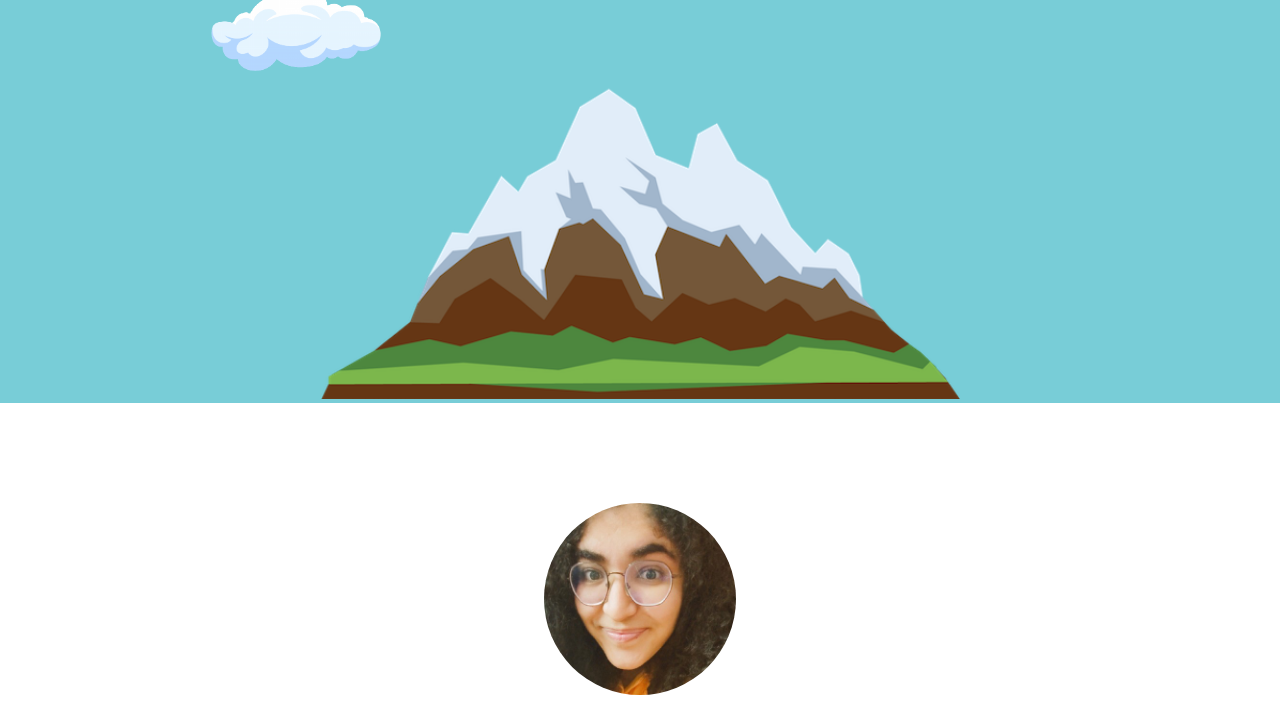
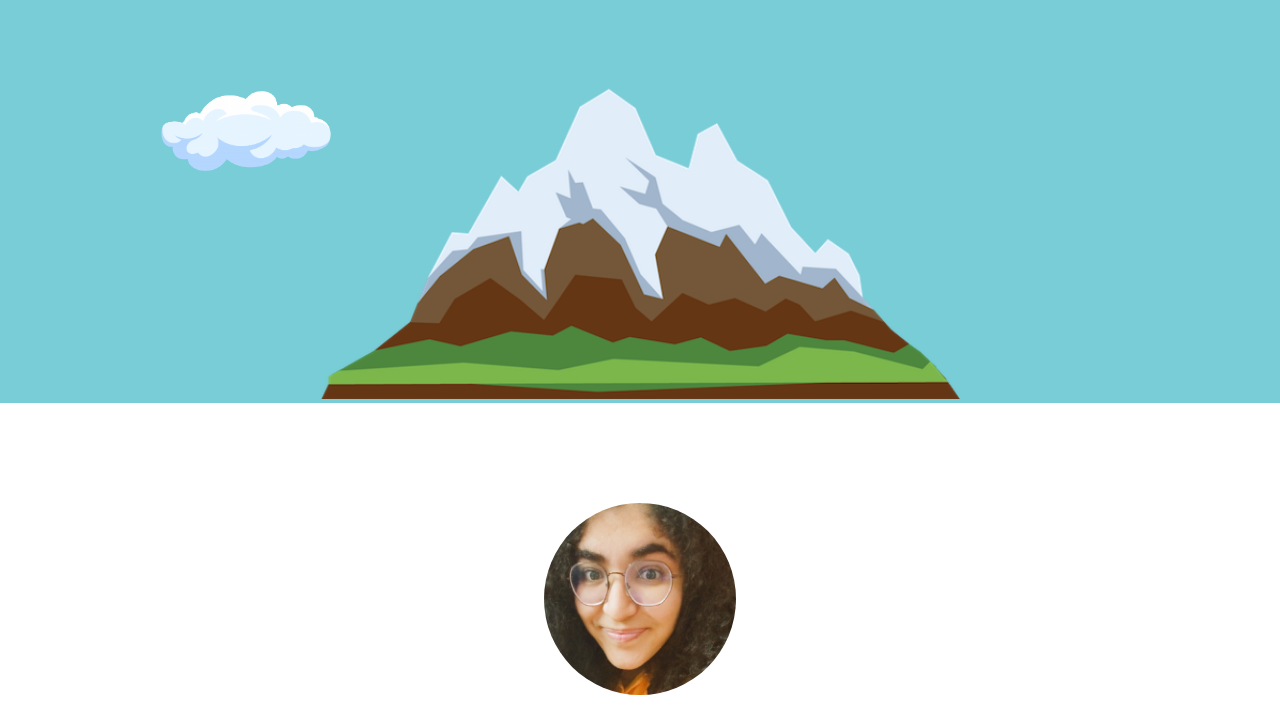
Before and after one commit to Shefli2809/Shefali, a plain HTML site: page index.html in a window 1280 px wide. Shown: the part 380-1100 px from the top of the page. Drawn offline with Linux system fonts and the light colour scheme.

Commit message:
Update styles.css

```diff
--- a/css/styles.css
+++ b/css/styles.css
@@ -60,8 +60,8 @@ hr {
 
 .bottom-cloud{
   position: absolute;
-  left: 200px;
-  bottom: 300px;
+  left: 150px;
+  bottom: 200px;
   width: 15%;
 }
 
```
